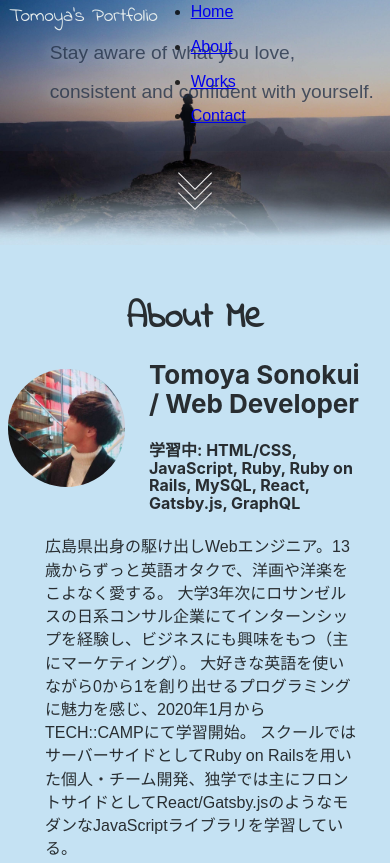
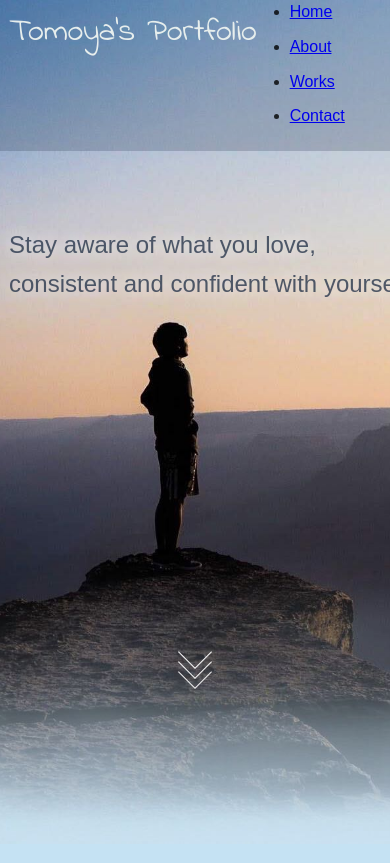
Before and after one commit to Tomoya-Sonok/my-portfolio, a Gatsby site: page / in a window 390 px wide. Shown: the top 863 px of the page. Built offline with nearby package versions, Linux system fonts and the light colour scheme; Gatsby itself is replaced by a stand-in of ours; a web font is replaced by a local one.

Commit message:
updated stylings on home-sec

```diff
--- a/src/styles/header.module.scss
+++ b/src/styles/header.module.scss
@@ -10,10 +10,11 @@
 
   .title{
     color: #e7eeed;
-    font-size: 1.2rem;
+    font-size: 2rem;
     text-decoration: none;
     padding: 0.3rem;
-    margin: 0;
+    // margin: 0;
+    margin: 1rem 0 ;
     font-family: 'Indie Flower', cursive;
   }
 
@@ -21,7 +22,7 @@
     display: none;
     list-style-type: none;
     margin: 0;
-    line-height: 100px;
+    line-height: 200px;
     position: absolute;
     right: 15px;
   }
--- a/src/styles/home.module.scss
+++ b/src/styles/home.module.scss
@@ -5,8 +5,9 @@
   }
 
   .image{
-    height: 100%;
+    height: 100vh;
     width: 100%;
+    object-fit: cover;
   }
 
   .imgbox{
@@ -22,7 +23,7 @@
   }
 
   .message{
-    font-size: 1.2rem;
+    font-size: 1.5rem;
     padding-bottom: 1rem;
     padding-left: 2.1rem;
     color: #223046c4;
```
